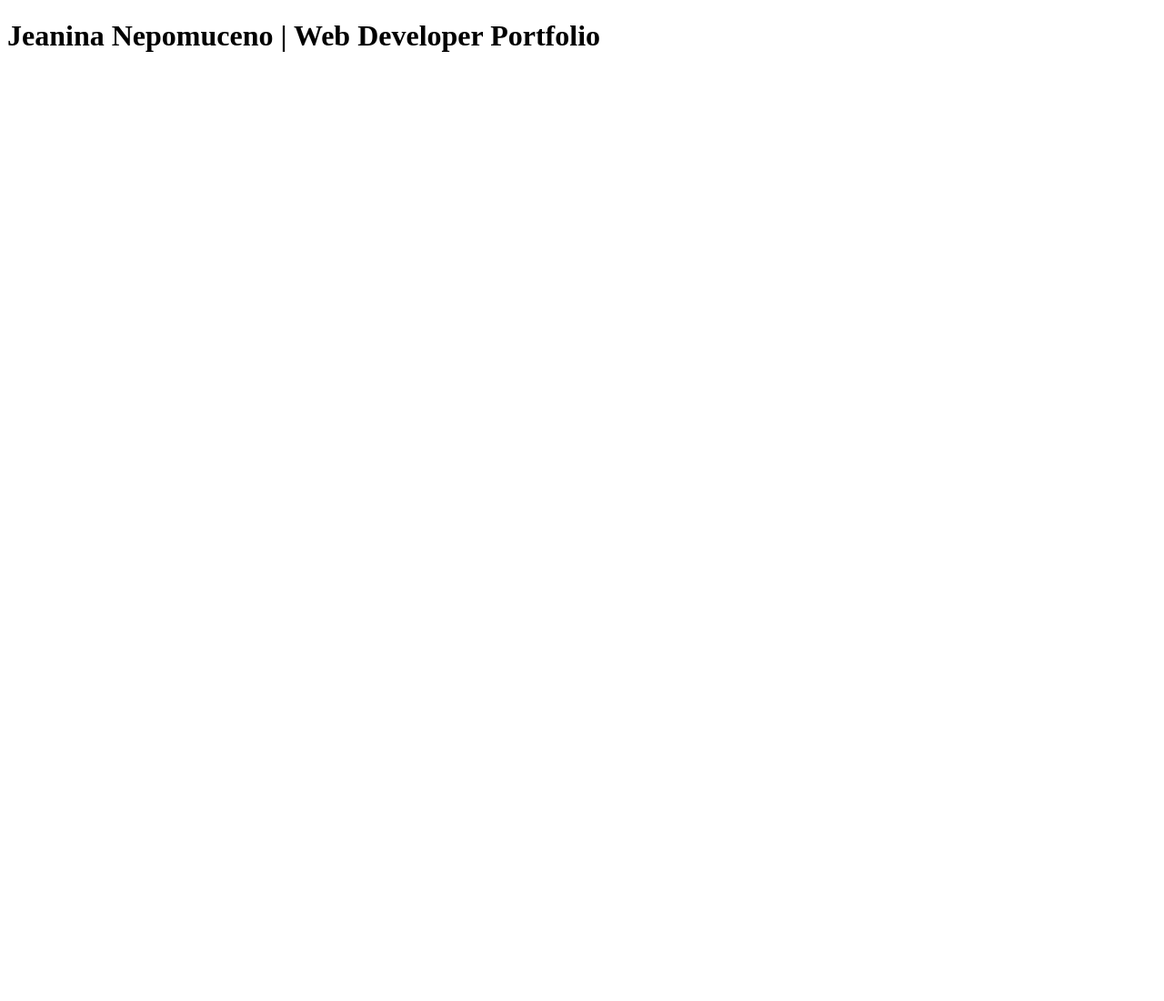
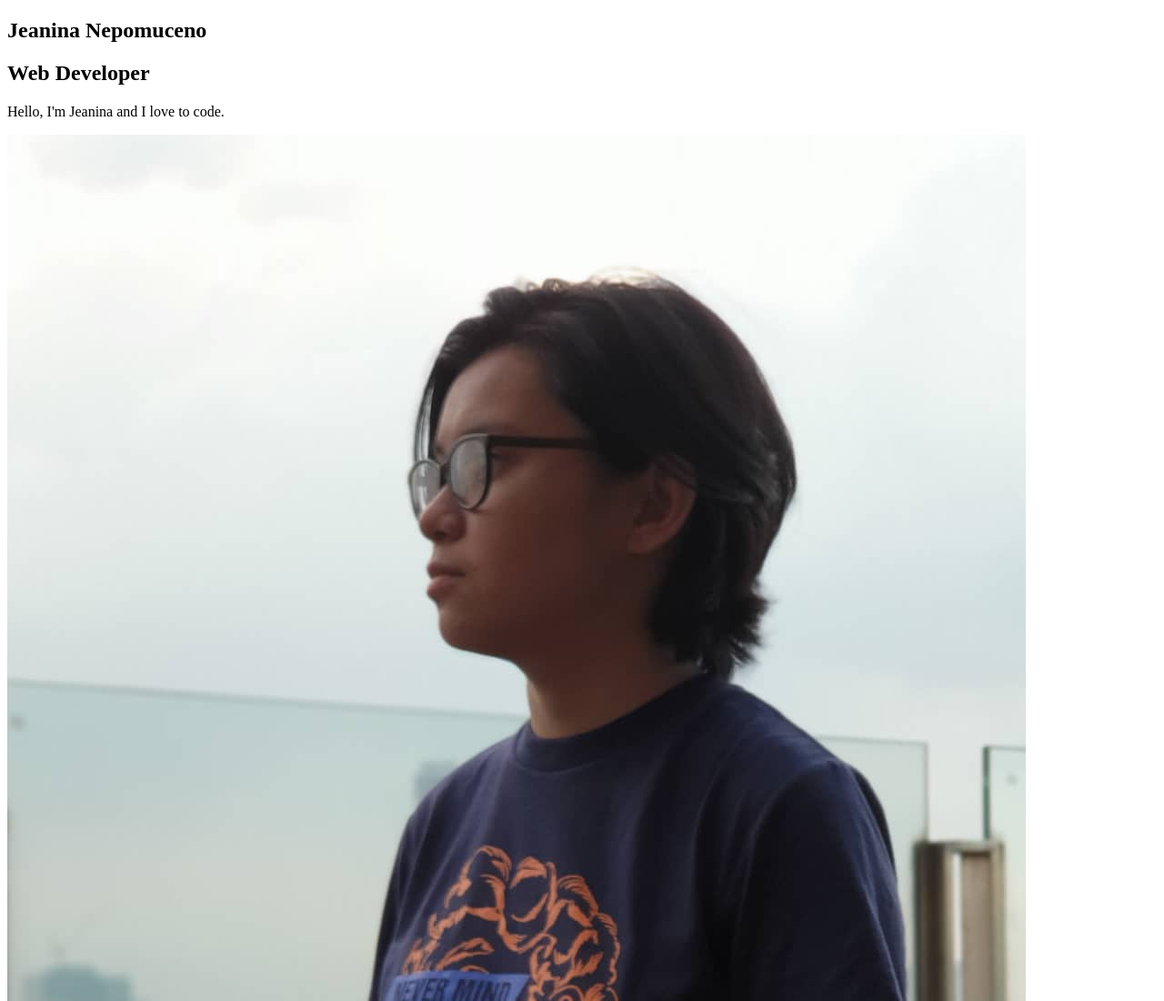
Before and after one commit to jynnepo/fcb-portfolio, a plain HTML site: page index.html in a window 1280 px wide. Shown: the top 1100 px of the page at 91% size. Before the commit the page ends 800 px from the top, so only its background shows below. Drawn offline with Linux system fonts and the light colour scheme.

Commit message:
#2 - Add headers,text,image

```diff
--- a/index.html
+++ b/index.html
@@ -11,10 +11,27 @@
 
 </head>
 
-
 <body>
 
-<h1>Jeanina Nepomuceno | Web  Developer Portfolio</h1>
+
+<div class="container">
+
+	<section id= "landing">
+
+	<h1>Jeanina Nepomuceno</h1>
+
+	<h2>Web Developer</h2>
+
+	<p>Hello, I'm Jeanina and I love to code.</p>
+
+	<img src = "./images/jbn.jpg">
+
+	</section>
+
+
+  	<section id="gallery"></section>
+
+</div>
 
 </body>
 
```
Also changed, not shown: images/jbn.jpg (added).
